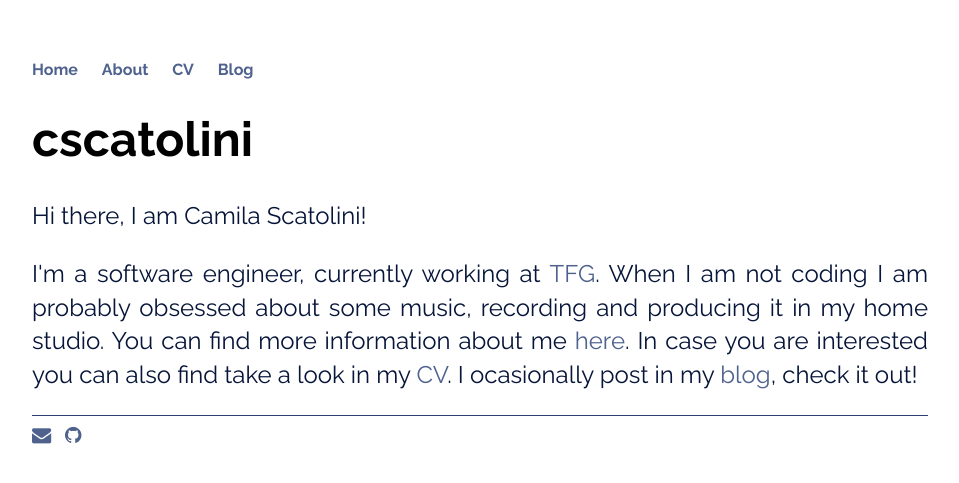
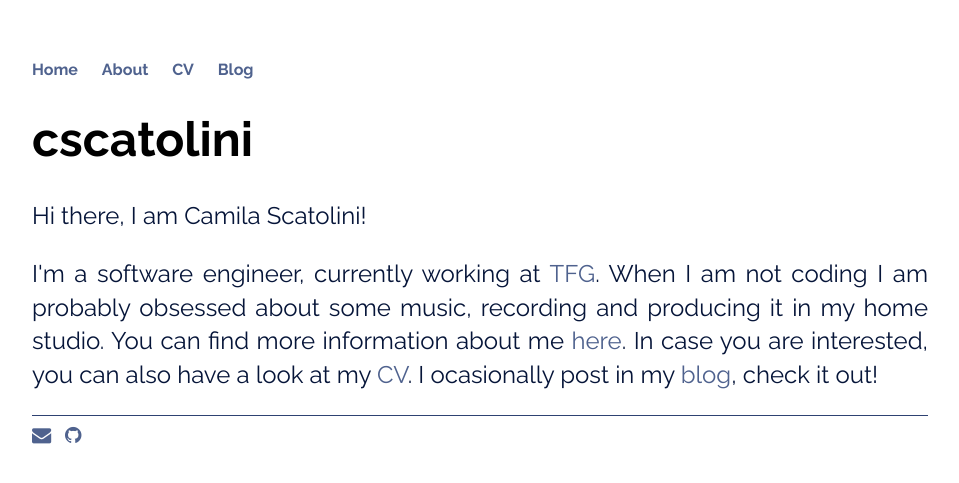
Before and after one commit to cscatolini/cscatolini.github.io, a Jekyll site: the page built from index.html, in a window 1280 px wide. Shown: the top 483 px of the page, without its empty margins (160-1119 px from the left). Built offline with Jekyll 4.4.1, drawn with Linux system fonts in a browser that asks for light colours; nearby versions of some CDN libraries.

```diff
--- a/_config.yml
+++ b/_config.yml
@@ -1,3 +1,5 @@
 name: cscatolini
 markdown: kramdown
 permalink: /blog/:year/:month/:day/:title
+gems:
+  - jekyll-sitemap
--- a/index.html
+++ b/index.html
@@ -5,5 +5,5 @@ title: cscatolini
 <div class="blurb">
   <h1>cscatolini</h1>
   <p>Hi there, I am Camila Scatolini!</p>
-  <p>I'm a software engineer, currently working at <a href="http://www.tfgco.com" target="_blank">TFG</a>. When I am not coding I am probably obsessed about some music, recording and producing it in my home studio. You can find more information about me <a href="/about">here</a>. In case you are interested you can also find take a look in my <a href="/cv">CV</a>. I ocasionally post in my <a href="/blog">blog</a>, check it out!</p>
+  <p>I'm a software engineer, currently working at <a href="http://www.tfgco.com" target="_blank">TFG</a>. When I am not coding I am probably obsessed about some music, recording and producing it in my home studio. You can find more information about me <a href="/about">here</a>. In case you are interested, you can also have a look at my <a href="/cv">CV</a>. I ocasionally post in my <a href="/blog">blog</a>, check it out!</p>
 </div>
```
